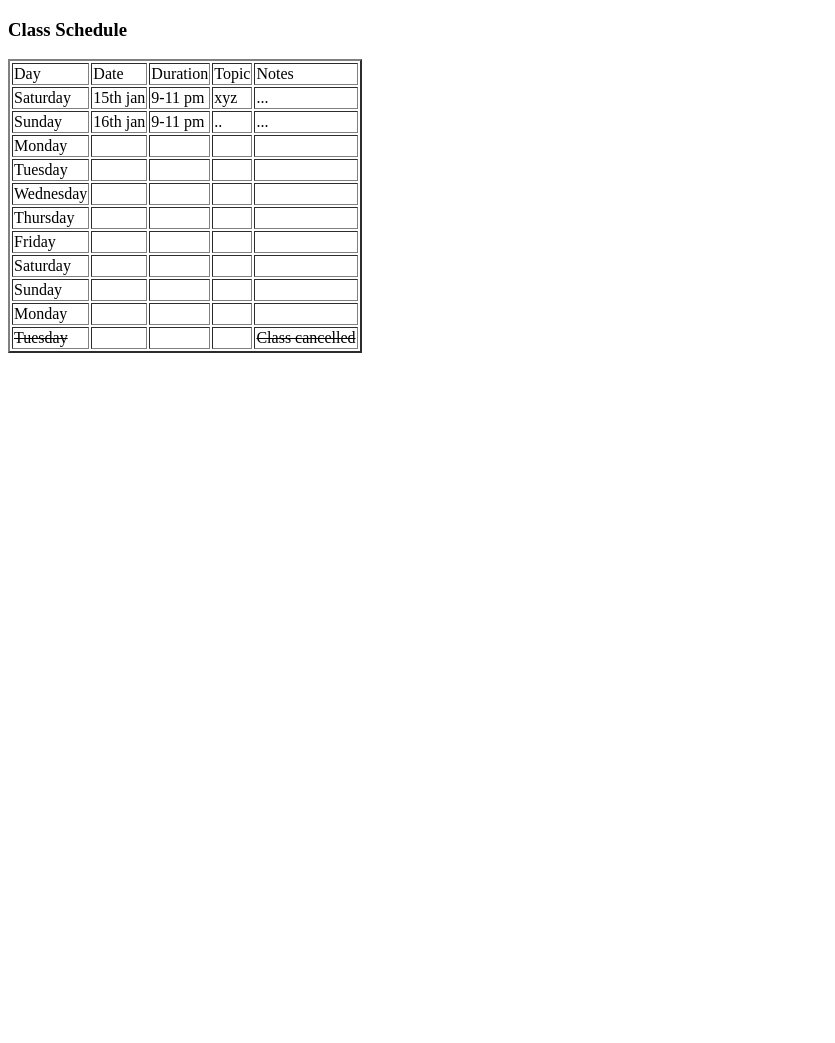
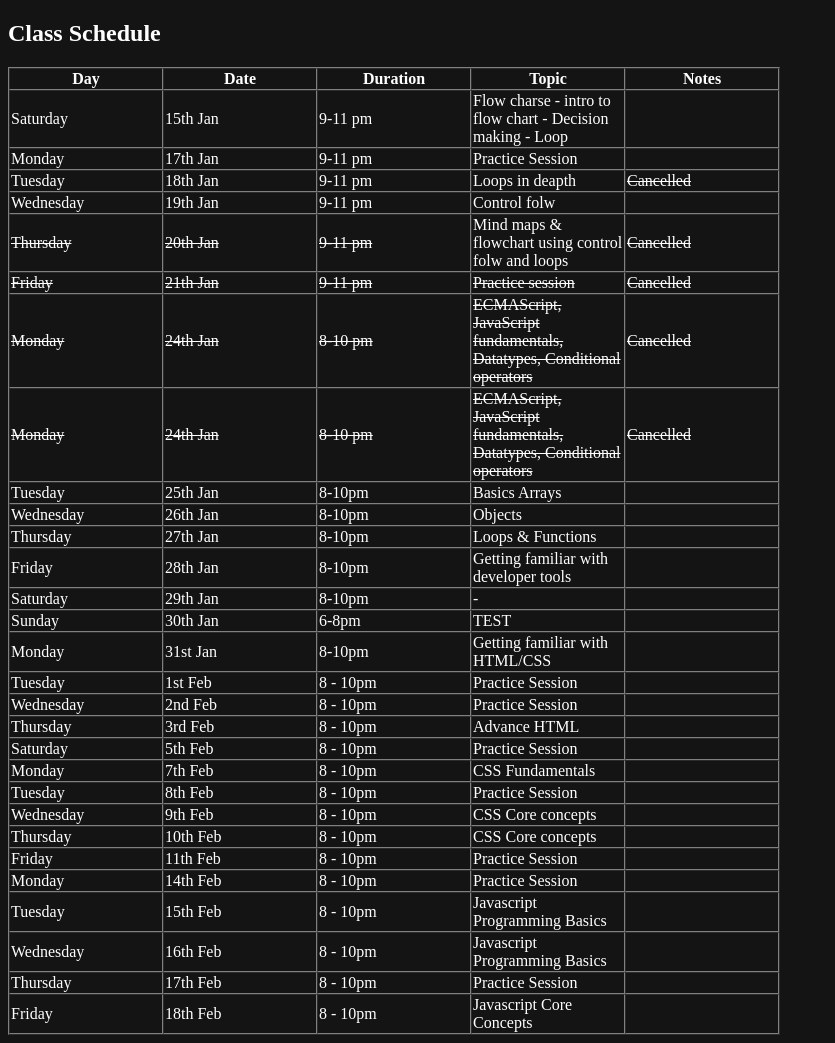
Before and after one commit to Webhusn/MERN_Assignment, a plain HTML site: page 09-feb-2022/Assignment2.html in a window 1280 px wide. Shown: the whole page, without its empty margins (0-835 px from the left). Before the commit the page ends 800 px from the top, so only its background shows below. Drawn offline with Linux system fonts and the light colour scheme.

Commit message:
Update Assignment2.html

```diff
--- a/09-feb-2022/Assignment2.html
+++ b/09-feb-2022/Assignment2.html
@@ -1,223 +1,241 @@
 <!DOCTYPE html>
 <html lang="en">
+
 <head>
     <meta charset="UTF-8">
     <meta http-equiv="X-UA-Compatible" content="IE=edge">
     <meta name="viewport" content="width=device-width, initial-scale=1.0">
-    <title>WiKi Table</title>
+    <title>Wiki section class schedule</title>
 </head>
-<body>
-    <h3>Class Schedule</h3>
-    <table border="2" style="background-color: white; color: black;">
+
+<body style="background-color: rgb(20, 20, 20);">
+    <h2 style="color: white;">Class Schedule</h2>
+    <table border="1px"
+        style="background-color: rgb(20, 20, 20); color: white;border-color: grey; width: auto; border-spacing: 0px;">
         <thead>
             <tr>
-                <td>
-                    Day
-                </td>
-                <td>
-                    Date
-                </td>
-                <td>
-                    Duration
-                </td>
-                <td>
-                    Topic
-                </td>
-                <td>
-                    Notes
-                </td>
+                <th style="width: 150px;">Day</th>
+                <th style="width: 150px;">Date</th>
+                <th style="width: 150px;">Duration</th>
+                <th style="width: 150px;">Topic</th>
+                <th style="width: 150px;">Notes</th>
             </tr>
         </thead>
         <tbody>
             <tr>
-                <td>
-                    Saturday
+                <td>Saturday</td>
+                <td>15th Jan</td>
+                <td>9-11 pm</td>
+                <td>Flow charse - intro to flow chart - Decision making - Loop
                 </td>
-                <td>
-                    15th jan
-                </td>
-                <td>
-                    9-11 pm
-                </td>
-                <td>
-                    xyz
-                </td>
-                <td>
-                    ...
-                </td>
-            </tr>
-            <tr>
-                <td>
-                    Sunday
-                </td>
-                <td>
-                    16th jan
-                </td>
-                <td>
-                    9-11 pm
-                </td>
-                <td>
-                    ..
-                </td>
-                <td>
-                    ...
-                </td>
+                <td></td>
             </tr>
             <tr>
                 <td>
                     Monday
                 </td>
-                <td>
-
-                </td>
-                <td>
-
-                </td>
-                <td>
-
-                </td>
-                <td>
-
-                </td>
+                <td>17th Jan</td>
+                <td>9-11 pm</td>
+                <td>Practice Session</td>
+                <td></td>
             </tr>
             <tr>
-                <td>
-                    Tuesday
-                </td>
-                <td>
-
-                </td>
-                <td>
-
-                </td>
-                <td>
-
-                </td>
-                <td>
-
-                </td>
+                <td>Tuesday</td>
+                <td>18th Jan</td>
+                <td>9-11 pm</td>
+                <td>Loops in deapth</td>
+                <td><strike>Cancelled</strike></td>
             </tr>
             <tr>
-                <td>
-                    Wednesday
-                </td>
-                <td>
-
-                </td>
-                <td>
-
-                </td>
-                <td>
-
-                </td>
-                <td>
-
-                </td>
+                <td>Wednesday</td>
+                <td>19th Jan</td>
+                <td>9-11 pm</td>
+                <td>Control folw</td>
+                <td></td>
             </tr>
             <tr>
+                <td><strike>Thursday</strike></td>
+                <td><strike>20th Jan</strike></td>
+                <td><strike>9-11 pm</strike></td>
                 <td>
-                    Thursday
+                    <strke>Mind maps & flowchart using control folw and loops</strke>
                 </td>
-                <td>
-
-                </td>
-                <td>
-
-                </td>
-                <td>
-
-                </td>
-                <td>
-
-                </td>
+                <td><strike>Cancelled</strike></td>
             </tr>
             <tr>
-                <td>
-                    Friday
-                </td>
-                <td>
-
-                </td>
-                <td>
-
-                </td>
-                <td>
-
-                </td>
-                <td>
-
-                </td>
+                <td><strike>Friday</strike></td>
+                <td><strike>21th Jan</strike></td>
+                <td><strike>9-11 pm</strike></td>
+                <td><strike>Practice session</strike></td>
+                <td><strike>Cancelled</strike></td>
             </tr>
             <tr>
-                <td>
-                    Saturday
-                </td>
-                <td>
-
-                </td>
-                <td>
-
-                </td>
-                <td>
-
-                </td>
-                <td>
-
-                </td>
+                <td><strike>Monday</strike></td>
+                <td><strike>24th Jan</strike></td>
+                <td><strike>8-10 pm</strike></td>
+                <td><strike>ECMAScript, JavaScript fundamentals, Datatypes, Conditional operators</strike></td>
+                <td><strike>Cancelled</strike></td>
             </tr>
             <tr>
-                <td>
-                    Sunday
-                </td>
-                <td>
-
-                </td>
-                <td>
-
-                </td>
-                <td>
-
-                </td>
-                <td>
-
-                </td>
+                <td><strike>Monday</strike></td>
+                <td><strike>24th Jan</strike></td>
+                <td><strike>8-10 pm</strike></td>
+                <td><strike>ECMAScript, JavaScript fundamentals, Datatypes, Conditional operators</strike></td>
+                <td><strike>Cancelled</strike></td>
             </tr>
             <tr>
-                <td>
-                    Monday
-                </td>
-                <td>
-
-                </td>
-                <td>
-
-                </td>
-                <td>
-
-                </td>
-                <td>
-
-                </td>
+                <td>Tuesday</td>
+                <td>25th Jan</td>
+                <td>8-10pm</td>
+                <td>Basics Arrays</td>
+                <td></td>
             </tr>
             <tr>
-                <td><strike> Tuesday </strike>
-
-                </td>
+                <td>Wednesday</td>
+                <td>26th Jan</td>
+                <td>8-10pm</td>
+                <td>Objects </td>
+                <td></td>
+            </tr>
+            <tr>
+                <td>Thursday</td>
+                <td>27th Jan</td>
+                <td>8-10pm</td>
+                <td>Loops & Functions </td>
+                <td></td>
+            </tr>
+            <tr>
+                <td>Friday</td>
+                <td> 28th Jan</td>
+                <td>8-10pm</td>
+                <td>Getting familiar with developer tools</td>
+                <td></td>
+            </tr>
+            <tr>
+                <td>Saturday</td>
                 <td>
-
-                </td>
-                <td>
-
-                </td>
-                <td>
-
-                </td>
-                <td>
-                    <strike>Class cancelled</strike>
-                </td>
+                    29th Jan</td>
+                <td>8-10pm</td>
+                <td>-</td>
+                <td></td>
+            </tr>
+            <tr>
+                <td>Sunday</td>
+                <td>30th Jan</td>
+                <td>6-8pm</td>
+                <td>TEST</td>
+                <td></td>
+            </tr>
+            <tr>
+                <td>Monday</td>
+                <td>31st Jan</td>
+                <td>8-10pm</td>
+                <td>Getting familiar with HTML/CSS </td>
+                <td></td>
+            </tr>
+            <tr>
+                <td>Tuesday</td>
+                <td>1st Feb</td>
+                <td>8 - 10pm</td>
+                <td>Practice Session</td>
+                <td></td>
+            </tr>
+            <tr>
+                <td>Wednesday</td>
+                <td>2nd Feb</td>
+                <td>8 - 10pm</td>
+                <td>Practice Session</td>
+                <td></td>
+            </tr>
+            <tr>
+                <td>Thursday</td>
+                <td>3rd Feb</td>
+                <td>8 - 10pm</td>
+                <td>Advance HTML</td>
+                <td></td>
+            </tr>
+            <tr>
+                <td>Saturday</td>
+                <td>5th Feb</td>
+                <td>8 - 10pm</td>
+                <td>Practice Session</td>
+                <td></td>
+            </tr>
+            <tr>
+                <td>Monday</td>
+                <td>7th Feb</td>
+                <td>8 - 10pm</td>
+                <td>CSS Fundamentals</td>
+                <td></td>
+            </tr>
+            <tr>
+                <td>Tuesday </td>
+                <td>8th Feb</td>
+                <td>8 - 10pm</td>
+                <td>Practice Session</td>
+                <td></td>
+            </tr>
+            <tr>
+                <td>Wednesday</td>
+                <td>9th Feb</td>
+                <td>8 - 10pm</td>
+                <td>CSS Core concepts</td>
+                <td></td>
+            </tr>
+            <tr>
+                <td>Thursday</td>
+                <td>10th Feb</td>
+                <td>8 - 10pm</td>
+                <td>CSS Core concepts </td>
+                <td></td>
+            </tr>
+            <tr>
+                <td>Friday</td>
+                <td>11th Feb</td>
+                <td>8 - 10pm</td>
+                <td>Practice Session</td>
+                <td></td>
+            </tr>
+            <tr>
+                <td>Monday</td>
+                <td>14th Feb</td>
+                <td>8 - 10pm</td>
+                <td>Practice Session</td>
+                <td></td>
+            </tr>
+            <tr>
+                <td>Tuesday</td>
+                <td>15th Feb</td>
+                <td>8 - 10pm</td>
+                <td>Javascript Programming Basics</td>
+                <td></td>
+            </tr>
+            <tr>
+                <td>Wednesday</td>
+                <td>16th Feb</td>
+                <td>8 - 10pm</td>
+                <td>Javascript Programming Basics</td>
+                <td></td>
+            </tr>
+            <tr>
+                <td>Thursday</td>
+                <td>17th Feb</td>
+                <td>8 - 10pm</td>
+                <td>Practice Session</td>
+                <td></td>
+            </tr>
+            <tr>
+                <td>Friday</td>
+                <td> 18th Feb</td>
+                <td>8 - 10pm</td>
+                <td>Javascript Core Concepts </td>
+                <td></td>
             </tr>
         </tbody>
+        <tfoot>
+
+        </tfoot>
     </table>
+</body>
 
-</body>
 </html>
```
